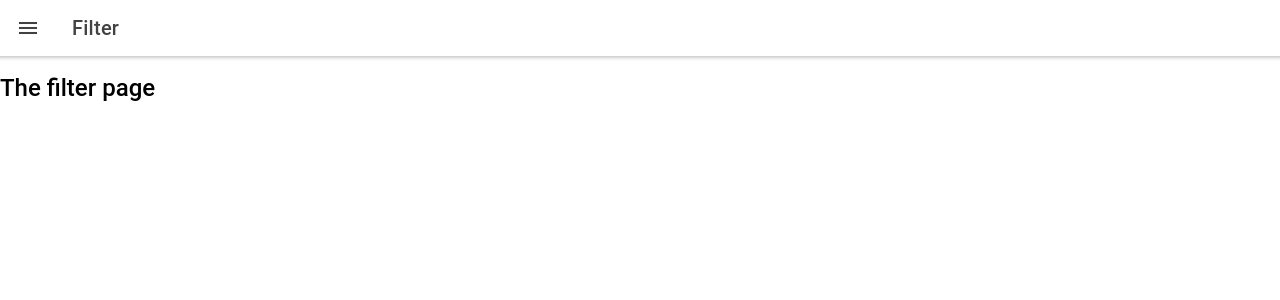
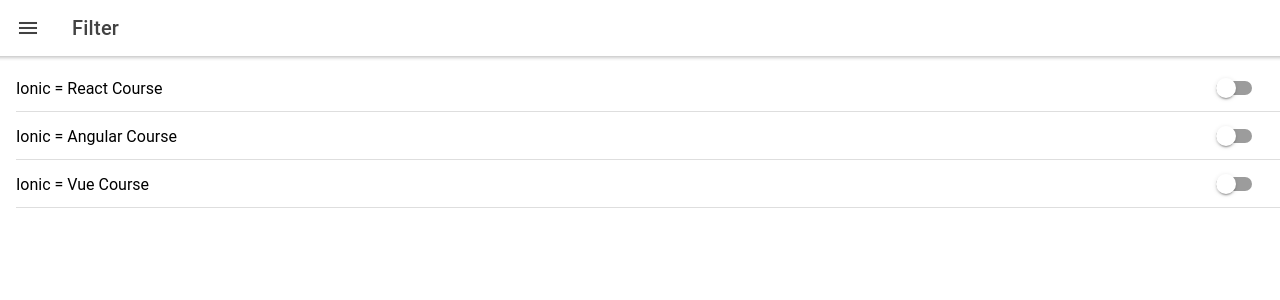
Before and after one commit to irving-caamal/ionic-react-crash-course, a React (Create React App) app: page /filter in a window 1280 px wide. Shown: the top 300 px of the page. Built offline with nearby package versions, Linux system fonts and the light colour scheme.

Commit message:
how works ionToggle

```diff
--- a/src/pages/Filter.tsx
+++ b/src/pages/Filter.tsx
@@ -1,7 +1,20 @@
 import React from 'react'
-import {IonButtons, IonContent, IonHeader, IonMenuButton, IonPage, IonTitle, IonToolbar} from "@ionic/react";
-
+import {
+    IonButtons,
+    IonContent,
+    IonHeader,
+    IonItem, IonLabel,
+    IonList,
+    IonMenuButton,
+    IonPage,
+    IonTitle, IonToggle,
+    IonToolbar
+} from "@ionic/react";
+import {DUMMY_DATA} from './Courses';
 const Filter: React.FC = () => {
+    const courseFilterChangeHandler = (event:CustomEvent) => {
+        console.log(event)
+    }
     return (
         <IonPage>
             <IonHeader>
@@ -15,9 +28,18 @@ const Filter: React.FC = () => {
                 </IonToolbar>
             </IonHeader>
             <IonContent>
-                <h2>
-                    The filter page
-                </h2>
+                <IonList>
+                    {DUMMY_DATA.map(course=> {
+                        return (
+                            <IonItem key={course.id}>
+                                <IonLabel>
+                                    {course.title}
+                                </IonLabel>
+                                <IonToggle value={course.id} onIonChange={courseFilterChangeHandler}></IonToggle>
+                            </IonItem>
+                        )
+                    })}
+                </IonList>
             </IonContent>
         </IonPage>
     );
```
